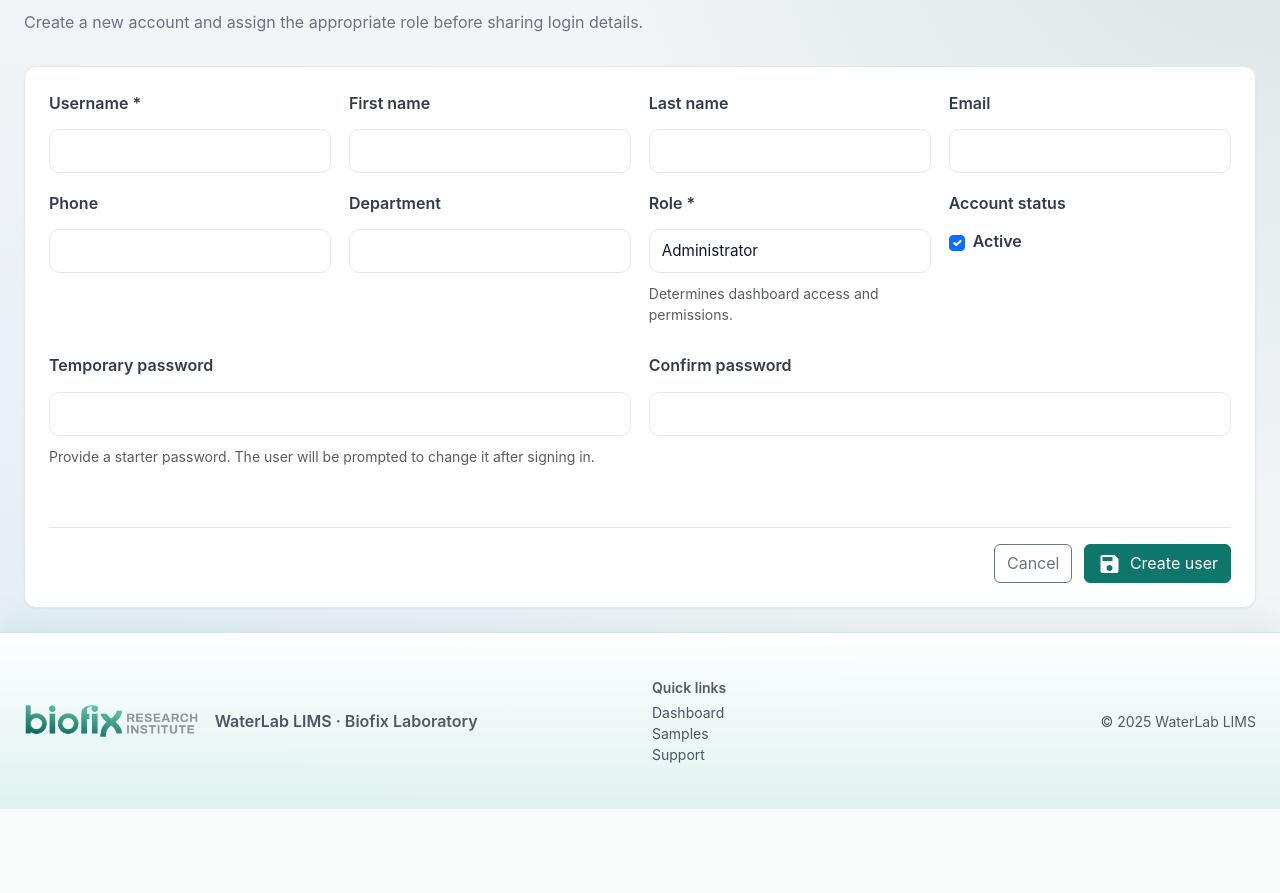
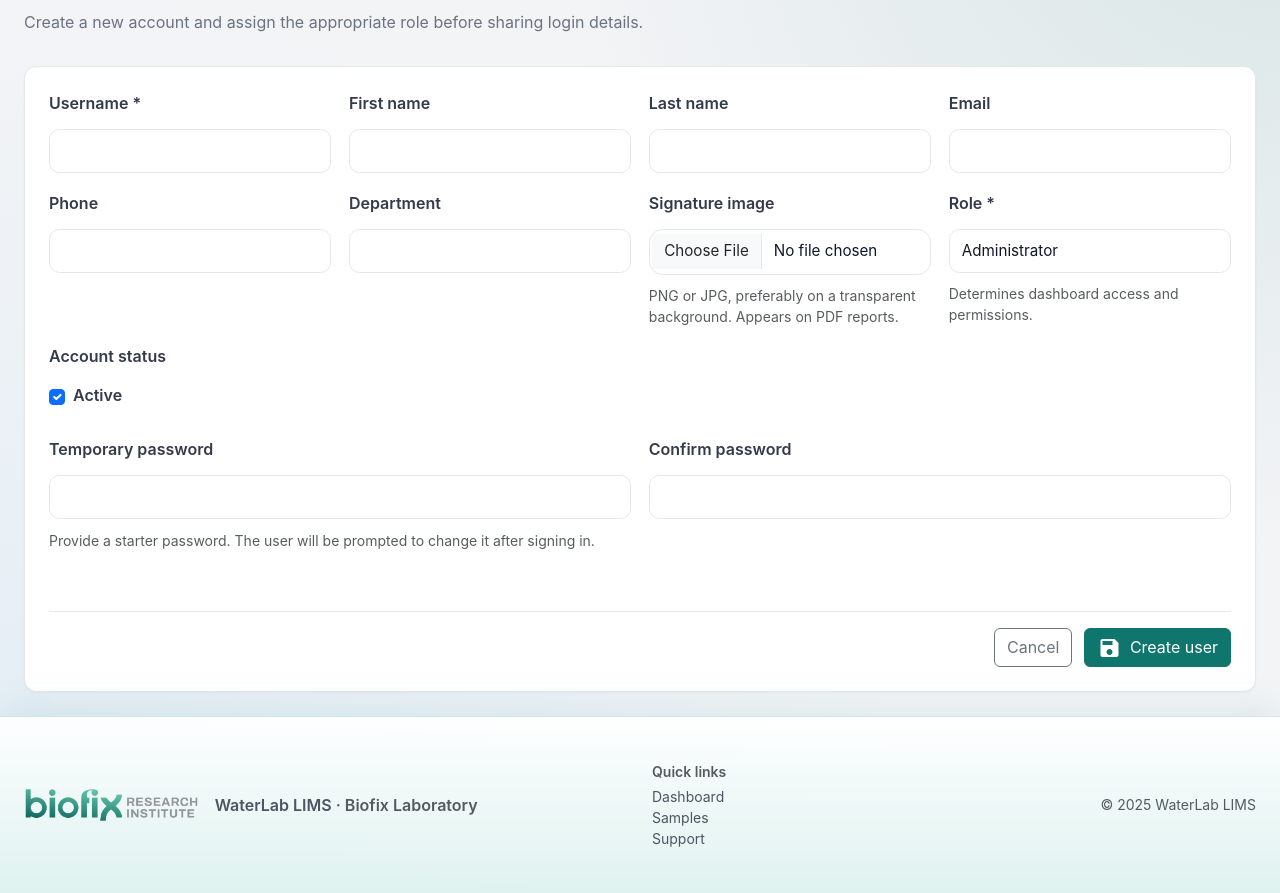
Before and after one commit to itzpraveen/waterlab, a Django app: page /users/add/ in a window 1280 px wide. Shown: the part 183-1076 px from the top of the page. Before the commit the page ends 992 px from the top, so only its background shows below. Run offline with Django 5.2, Linux system fonts and the light colour scheme; the visitor is signed in with stand-in values (Sample User, id 1); data comes from the database, SQL or seed files in the repository.

Commit message:
Add signatory signature uploads

```diff
--- a/core/admin.py
+++ b/core/admin.py
@@ -46,12 +46,12 @@ class CustomUserAdmin(UserAdmin):
     list_filter = ['role', 'is_active', 'is_staff']
     fieldsets = UserAdmin.fieldsets + (
         ('Role Information', {
-            'fields': ('role', 'phone', 'department', 'employee_id')
+            'fields': ('role', 'phone', 'department', 'employee_id', 'signature')
         }),
     )
     add_fieldsets = UserAdmin.add_fieldsets + (
         ('Role Information', {
-            'fields': ('role', 'phone', 'department', 'employee_id')
+            'fields': ('role', 'phone', 'department', 'employee_id', 'signature')
         }),
     )
 
--- a/core/forms.py
+++ b/core/forms.py
@@ -423,7 +423,10 @@ class _BaseAdminUserForm(forms.ModelForm):
 
     class Meta:
         model = CustomUser
-        fields = ['username', 'first_name', 'last_name', 'email', 'phone', 'department', 'role', 'is_active']
+        fields = ['username', 'first_name', 'last_name', 'email', 'phone', 'department', 'signature', 'role', 'is_active']
+        widgets = {
+            'signature': forms.ClearableFileInput(attrs={'class': 'form-control'}),
+        }
 
     def __init__(self, *args, **kwargs):
         super().__init__(*args, **kwargs)
--- a/core/models.py
+++ b/core/models.py
@@ -61,6 +61,7 @@ class CustomUser(AbstractUser):
     phone = models.CharField(max_length=15, blank=True, null=True)
     department = models.CharField(max_length=100, blank=True, null=True)
     employee_id = models.CharField(max_length=20, unique=True, blank=True, null=True)
+    signature = models.ImageField(upload_to='signatures/', blank=True, null=True)
 
     def __str__(self):
         return f"{self.username} ({self.get_role_display()})"
@@ -85,6 +86,27 @@ class CustomUser(AbstractUser):
 
     def is_chem_manager(self):
         return self.role == 'chem_manager'
+
+    @property
+    def signature_url(self) -> str:
+        if self.signature:
+            try:
+                return self.signature.url
+            except (OSError, ValueError):
+                pass
+        return ''
+
+    @property
+    def signature_path(self) -> str:
+        if self.signature:
+            try:
+                path = self.signature.path
+            except (OSError, ValueError):
+                pass
+            else:
+                if os.path.exists(path):
+                    return path
+        return ''
 
     class Meta(AbstractUser.Meta):
         indexes = [
--- a/core/templates/core/user_form.html
+++ b/core/templates/core/user_form.html
@@ -21,7 +21,7 @@
 {% endblock %}
 
 {% block content %}
-<form method="post" class="info-card user-form" novalidate>
+<form method="post" enctype="multipart/form-data" class="info-card user-form" novalidate>
     {% csrf_token %}
     {% if form.non_field_errors %}
     <div class="alert alert-danger" role="alert">
@@ -63,6 +63,20 @@
             {% if form.department.errors %}<div class="form-error">{{ form.department.errors.0 }}</div>{% endif %}
         </div>
         <div class="form-field">
+            <label for="{{ form.signature.id_for_label }}" class="form-label">Signature image</label>
+            {{ form.signature }}
+            <div class="form-text">PNG or JPG, preferably on a transparent background. Appears on PDF reports.</div>
+            {% if form.signature.errors %}<div class="form-error">{{ form.signature.errors.0 }}</div>{% endif %}
+            {% if form.instance.signature_url %}
+            <div class="mt-2">
+                <span class="form-text d-block mb-1">Current signature</span>
+                <div class="border rounded p-2 bg-white d-inline-block">
+                    <img src="{{ form.instance.signature_url }}" alt="Current signature preview" style="max-height: 70px;">
+                </div>
+            </div>
+            {% endif %}
+        </div>
+        <div class="form-field">
             <label for="{{ form.role.id_for_label }}" class="form-label">Role *</label>
             {{ form.role }}
             <div class="form-text">Determines dashboard access and permissions.</div>
--- a/core/views.py
+++ b/core/views.py
@@ -1372,7 +1372,7 @@ def download_sample_report_view(request, pk):
     from reportlab.lib import colors
     from reportlab.lib.pagesizes import A4
     from reportlab.lib.units import mm
-    from reportlab.platypus import BaseDocTemplate, Frame, PageTemplate, Table, TableStyle, Paragraph, Spacer, Image, PageBreak
+    from reportlab.platypus import BaseDocTemplate, Frame, PageTemplate, Table, TableStyle, Paragraph, Spacer, Image, PageBreak, KeepTogether
     from reportlab.lib.styles import getSampleStyleSheet, ParagraphStyle
     from reportlab.lib.enums import TA_CENTER, TA_LEFT, TA_RIGHT
     from reportlab.lib.utils import ImageReader
@@ -1757,16 +1757,37 @@ def download_sample_report_view(request, pk):
         full = (user.get_full_name() or '').strip()
         return full or user.username
 
+    def _signatory_payload(user, role):
+        return {
+            'name': _signatory_name(user),
+            'role': role,
+            'signature_path': getattr(user, 'signature_path', '') if user else '',
+        }
+
+    def _signature_cell(data):
+        elements = []
+        signature_path = (data.get('signature_path') or '').strip()
+        if signature_path:
+            try:
+                signature_img = Image(signature_path)
+                signature_img._restrictSize(48 * mm, 20 * mm)
+            except Exception as exc:
+                logger.warning("Unable to load signature image for %s", data.get('name'), exc_info=settings.DEBUG)
+            else:
+                elements.append(signature_img)
+                elements.append(Spacer(1, 4))
+        elements.append(Paragraph(f"<b>{data['name']}</b><br/>{data['role']}", styles['Center']))
+        if len(elements) == 1:
+            return elements[0]
+        return KeepTogether(elements)
+
     signatory_slots = [
-        (_signatory_name(signatories.get('chem_manager')), 'Chief of Quality - Chemistry'),
-        (_signatory_name(signatories.get('bio_manager')), 'Chief of Quality - Microbiology'),
-        (_signatory_name(signatories.get('food_analyst')), 'Chief Scientific Officer'),
+        _signatory_payload(signatories.get('chem_manager'), 'Chief of Quality - Chemistry'),
+        _signatory_payload(signatories.get('bio_manager'), 'Chief of Quality - Microbiology'),
+        _signatory_payload(signatories.get('food_analyst'), 'Chief Scientific Officer'),
     ]
 
-    sign_rows = [[
-        Paragraph(f"<b>{name}</b><br/>{role}", styles['Center'])
-        for name, role in signatory_slots
-    ]]
+    sign_rows = [[_signature_cell(slot) for slot in signatory_slots]]
     sign_table = Table(sign_rows, colWidths=[58*mm, 58*mm, 58*mm])
     sign_table.setStyle(TableStyle([
         ('ALIGN', (0,0), (-1,-1), 'CENTER'),
```
Also changed, not shown: core/migrations/0025_customuser_signature.py (added).
